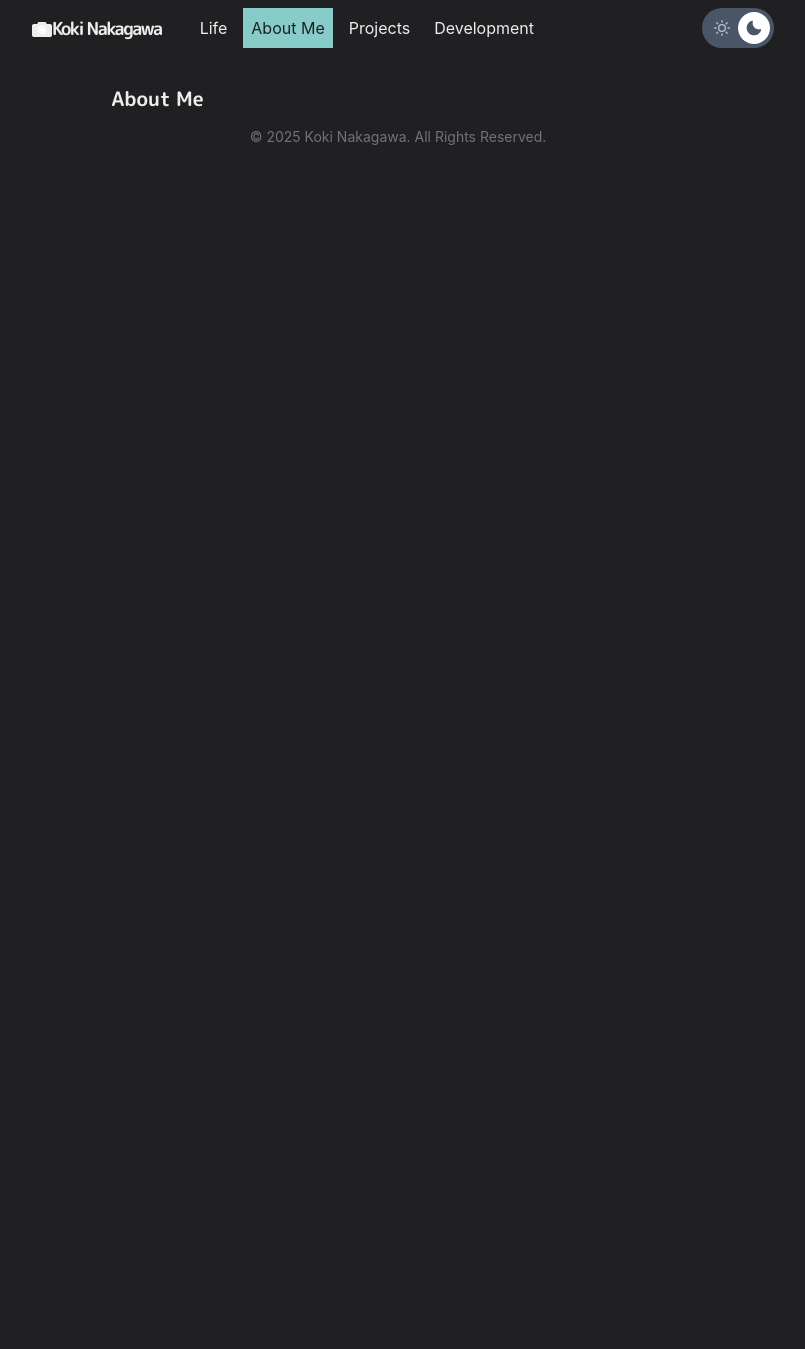
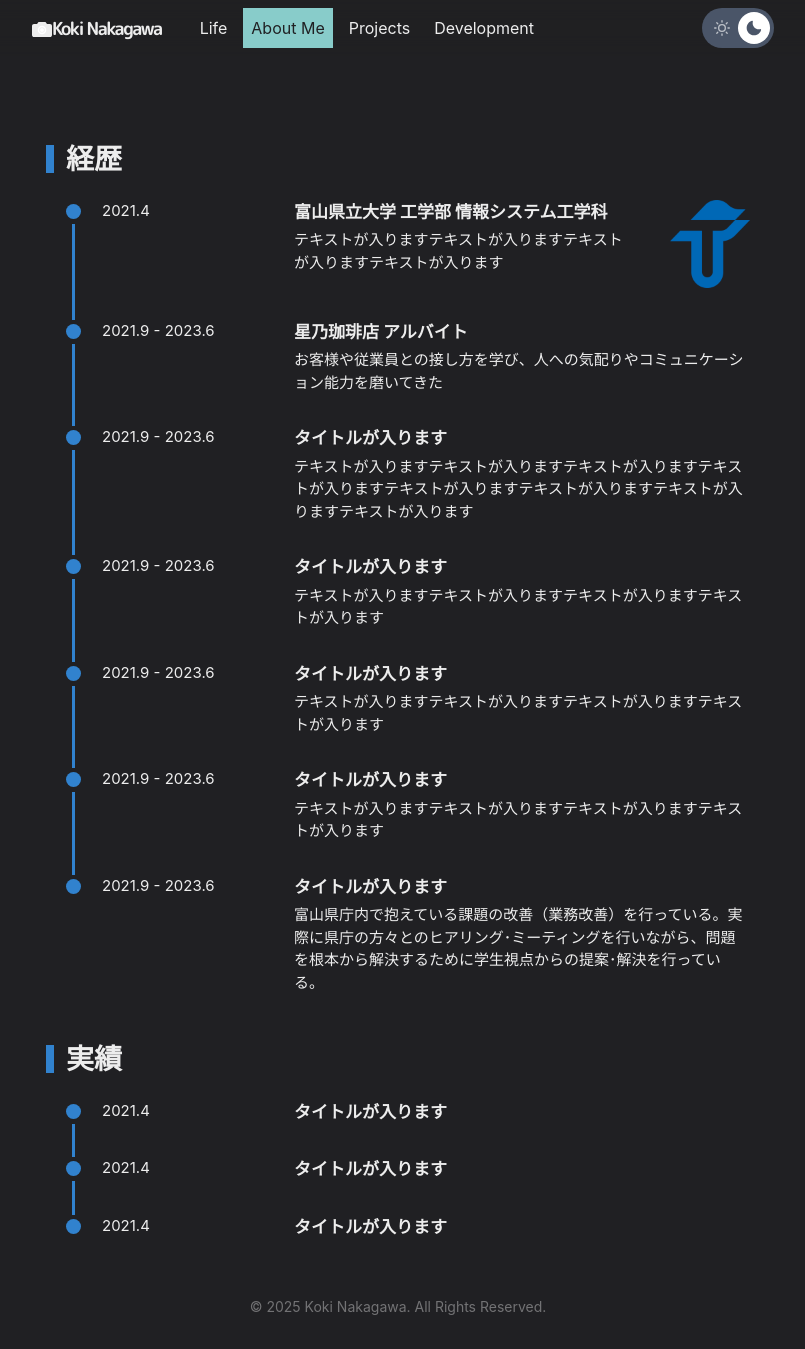
Before and after one commit to craftzdog/craftzdog-homepage, a Next.js app: page /about-me in a window 1280 px wide. Shown: the whole page, without its empty margins (242-1047 px from the left). Before the commit the page ends 800 px from the top, so only its background shows below. Built offline with nearby package versions, Linux system fonts and the light colour scheme.

Commit message:
add: timeline ui

```diff
--- a/src/pages/about-me.js
+++ b/src/pages/about-me.js
@@ -1,13 +1,192 @@
-import { Container, Heading } from '@chakra-ui/react'
+import { Box, Container, Flex, Heading, Image, Text } from '@chakra-ui/react'
 import Layout from '../components/layouts/article'
+
+// モックデータ
+const timelineData = [
+  {
+    date: '2021.4',
+    title: '富山県立大学 工学部 情報システム工学科',
+    description: 'テキストが入りますテキストが入りますテキストが入りますテキストが入ります',
+    logo: '/images/tpu_logo.png'
+  },
+  {
+    date: '2021.9 - 2023.6',
+    title: '星乃珈琲店 アルバイト',
+    description: 'お客様や従業員との接し方を学び、人への気配りやコミュニケーション能力を磨いてきた',
+  },
+  {
+    date: '2021.9 - 2023.6',
+    title: 'タイトルが入ります',
+    description: 'テキストが入りますテキストが入りますテキストが入りますテキストが入りますテキストが入りますテキストが入りますテキストが入りますテキストが入ります',
+  },
+  {
+    date: '2021.9 - 2023.6',
+    title: 'タイトルが入ります',
+    description: 'テキストが入りますテキストが入りますテキストが入りますテキストが入ります',
+  },
+  {
+    date: '2021.9 - 2023.6',
+    title: 'タイトルが入ります',
+    description: 'テキストが入りますテキストが入りますテキストが入りますテキストが入ります',
+  },
+  {
+    date: '2021.9 - 2023.6',
+    title: 'タイトルが入ります',
+    description: 'テキストが入りますテキストが入りますテキストが入りますテキストが入ります',
+  },
+  {
+    date: '2021.9 - 2023.6',
+    title: 'タイトルが入ります',
+    description: '富山県庁内で抱えている課題の改善（業務改善）を行っている。実際に県庁の方々とのヒアリング･ミーティングを行いながら、問題を根本から解決するために学生視点からの提案･解決を行っている。',
+  },
+]
+
+// 実績用モックデータ
+const awardData = [
+  {
+    date: '2021.4',
+    title: 'タイトルが入ります',
+  },
+  {
+    date: '2021.4',
+    title: 'タイトルが入ります',
+  },
+  {
+    date: '2021.4',
+    title: 'タイトルが入ります',
+  },
+]
+
+// タイムラインアイテムコンポーネント
+const ExTimelineItem = ({ date, title, description, logo, isLast }) => {
+  return (
+    <Flex ml={5} position="relative" pb={isLast ? 0 : 8}>
+      {/* 左側: ドットと縦線 */}
+      <Box mt={1} w="36px" position="relative">
+        <Box w="15px" h="15px" bg="blue.500" borderRadius="full" zIndex={1} position="relative" />
+        {!isLast && (
+          <Box
+            position="absolute"
+            top="20px"
+            left="6px"
+            bottom="-32px"
+            w="3px"
+            bg="blue.500"
+          />
+        )}
+      </Box>
+
+      {/* 中央: 日付 */}
+      <Box w={{ base: '120px', md: '192px' }}>
+        <Text fontSize="15px">{date}</Text>
+      </Box>
+
+      {/* 右側: タイトルと説明 */}
+      <Box w={{ base: 'full', md: '510px' }} flex="1">
+        <Text fontSize="17px" fontWeight="bold" pb={1}>
+          {title}
+        </Text>
+        <Text fontSize="15px">{description}</Text>
+      </Box>
+
+      {/* ロゴ（オプション） */}
+      {logo && (
+        <Box ml={10} display={{ base: 'none', lg: 'block' }}>
+          <Image src={logo} alt="Logo" w="80px" h="auto" />
+        </Box>
+      )}
+    </Flex>
+  )
+}
+
+// シンプルなタイムラインアイテムコンポーネント（実績用）
+const TimelineItem = ({ date, title, isLast }) => {
+  return (
+    <Flex ml={5} position="relative" pb={isLast ? 0 : 8}>
+      {/* 左側: ドットと縦線 */}
+      <Box mt={1} w="36px" position="relative">
+        <Box w="15px" h="15px" bg="blue.500" borderRadius="full" zIndex={1} position="relative" />
+        {!isLast && (
+          <Box
+            position="absolute"
+            top="20px"
+            left="6px"
+            bottom="-32px"
+            w="3px"
+            bg="blue.500"
+          />
+        )}
+      </Box>
+
+      {/* 中央: 日付 */}
+      <Box w={{ base: '120px', md: '192px' }}>
+        <Text fontSize="15px">{date}</Text>
+      </Box>
+
+      {/* 右側: タイトルのみ */}
+      <Box w={{ base: 'full', md: '510px' }} flex="1">
+        <Text fontSize="17px" fontWeight="bold">
+          {title}
+        </Text>
+      </Box>
+    </Flex>
+  )
+}
 
 const AboutMe = () => (
   <Layout title="About Me">
-    <Container>
-      <Heading as="h3" fontSize={20} mb={4}>
-        About Me
+    <Container maxW="container.lg" pt={14} pb={14}>
+      {/* ヘッダー */}
+      <Heading as="h2" fontSize={28} mb={6} display="flex" alignItems="center">
+        <Box
+          as="span"
+          display="inline-block"
+          w="8px"
+          h="28px"
+          bg="blue.500"
+          mr={3}
+        />
+        経歴
       </Heading>
-      {/* ここにAbout Meページのコンテンツを追加 */}
+
+      {/* タイムラインリスト */}
+      <Box>
+        {timelineData.map((item, index) => (
+          <ExTimelineItem
+            key={index}
+            date={item.date}
+            title={item.title}
+            description={item.description}
+            logo={item.logo}
+            isLast={index === timelineData.length - 1}
+          />
+        ))}
+      </Box>
+
+      {/* 実績セクション */}
+      <Heading as="h2" fontSize={28} mb={6} mt={12} display="flex" alignItems="center">
+        <Box
+          as="span"
+          display="inline-block"
+          w="8px"
+          h="28px"
+          bg="blue.500"
+          mr={3}
+        />
+        実績
+      </Heading>
+
+      {/* 実績タイムラインリスト */}
+      <Box>
+        {awardData.map((item, index) => (
+          <TimelineItem
+            key={index}
+            date={item.date}
+            title={item.title}
+            isLast={index === awardData.length - 1}
+          />
+        ))}
+      </Box>
     </Container>
   </Layout>
 )
```
Also changed, not shown: public/images/tpu_logo.png (added).
